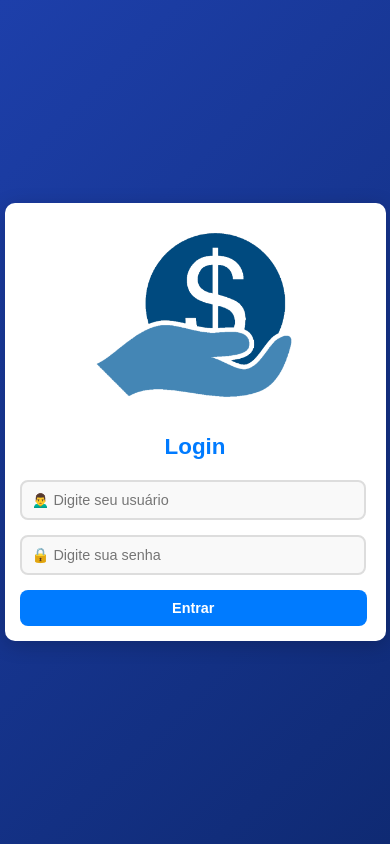
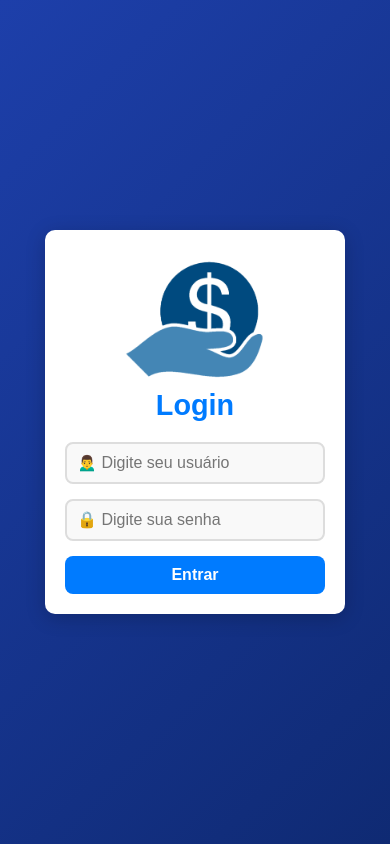
Before and after one commit to carlosandresamp/sistema-financeiro, a website: page login.html in a window 390 px wide. Drawn offline with Linux system fonts and the light colour scheme.

Commit message:
responsa 2.0

```diff
--- a/src/css/styleIndex.css
+++ b/src/css/styleIndex.css
@@ -247,6 +247,10 @@ header {
   button {
     width: 100%;
   }
+
+  .divTable {
+    overflow-x: auto; /* Permite rolagem horizontal para tabelas grandes */
+  }
 }
 
 @media (max-width: 768px) {
@@ -261,23 +265,37 @@ header {
 
   main {
     padding: 15px;
-    width: 90%;
+    width: 95%;
   }
 
   h3 {
     font-size: 1.5rem;
   }
 
+  .resume div {
+    padding: 10px;
+    font-size: 1rem;
+  }
+
   table th,
   table td {
     font-size: 0.8rem;
   }
+
+  .monthFilter {
+    gap: 5px;
+  }
 }
 
 @media (max-width: 480px) {
+  .resume {
+    gap: 10px;
+  }
+
   .resume div {
-    font-size: 1rem;
+    font-size: 0.9rem;
     padding: 8px;
+    min-width: auto; /* Remove o mínimo de largura */
   }
 
   .monthFilter {
@@ -288,9 +306,23 @@ header {
   table th,
   table td {
     font-size: 0.7rem;
+    padding: 8px;
   }
 
-  .divTable {
-    overflow-x: auto;
+  .newItem {
+    grid-template-columns: 1fr;
+  }
+
+  button {
+    padding: 10px;
+    font-size: 0.9rem;
+  }
+
+  main {
+    padding: 10px;
+  }
+
+  h3 {
+    font-size: 1.2rem;
   }
 }
--- a/src/css/styleLogin.css
+++ b/src/css/styleLogin.css
@@ -1,4 +1,10 @@
 /* Estilização geral */
+* {
+  margin: 0;
+  padding: 0;
+  box-sizing: border-box; /* Corrige o cálculo de largura com padding e borda */
+}
+
 body {
   font-family: 'Poppins', sans-serif;
   background: linear-gradient(135deg, #2e59d9, #224abe);
@@ -32,8 +38,16 @@ main {
   padding: 25px;
   border-radius: 10px;
   box-shadow: 0 4px 20px rgba(0, 0, 0, 0.2);
-  width: 90%;
-  max-width: 400px;
+  width: 100%; /* Para preencher a largura */
+  max-width: 400px; /* Limita o tamanho máximo */
+  box-sizing: border-box; /* Garante que padding seja incluído no cálculo de largura */
+  overflow: hidden; /* Previne overflow */
+}
+
+form {
+  display: flex;
+  flex-direction: column;
+  gap: 15px;
 }
 
 /* Título */
@@ -61,13 +75,14 @@ label {
 /* Inputs */
 input[type="text"],
 input[type="password"] {
-  width: 100%;
+  width: 100%; /* Garante que o input ocupe toda a largura disponível */
   padding: 10px;
   font-size: 1rem;
   border: 2px solid #ddd;
   border-radius: 8px;
   background: #f9f9f9;
   transition: border-color 0.3s ease;
+  box-sizing: border-box; /* Inclui o padding no cálculo da largura */
 }
 
 input[type="text"]:focus,
@@ -78,7 +93,7 @@ input[type="password"]:focus {
 
 /* Botão */
 button {
-  width: 100%;
+  width: 100%; /* Garante que o botão ocupe toda a largura disponível */
   padding: 10px;
   font-size: 1rem;
   background: #007bff;
@@ -109,57 +124,13 @@ button:active {
 }
 
 /* Responsividade */
-@media (max-width: 768px) {
+@media (max-width: 480px) {
   main {
-    padding: 15px;
-    width: 90%;
+    padding: 20px;
+    max-width: 300px; /* Ajusta o tamanho máximo para telas menores */
   }
 
-  h3 {
-    font-size: 1.6rem;
-  }
-
-  button {
-    font-size: 0.95rem;
-    max-width: 99%;
-    display: flex;
-    justify-content: center;
-    align-items: center;
-  }
-
-  input[type="text"],
-  input[type="password"] {
-    font-size: 0.9rem;
-    max-width: 92%;
+  .logo img {
+    max-width: 70%; /* Garante que a logo não ultrapasse o container */
   }
 }
-
-@media (max-width: 480px) {
-  .logo img {
-    max-width: 70%;
-  }
-
-  main {
-    padding: 15px;
-    width: 90%;
-  }
-
-  h3 {
-    font-size: 1.4rem;
-  }
-
-  button {
-    font-size: 0.9rem;
-    max-width: 99%;
-  }
-
-  input[type="text"],
-  input[type="password"] {
-    font-size: 0.9rem;
-    max-width: 92%;
-  }
-
-  label {
-    font-size: 0.9rem;
-  }
-}
```
